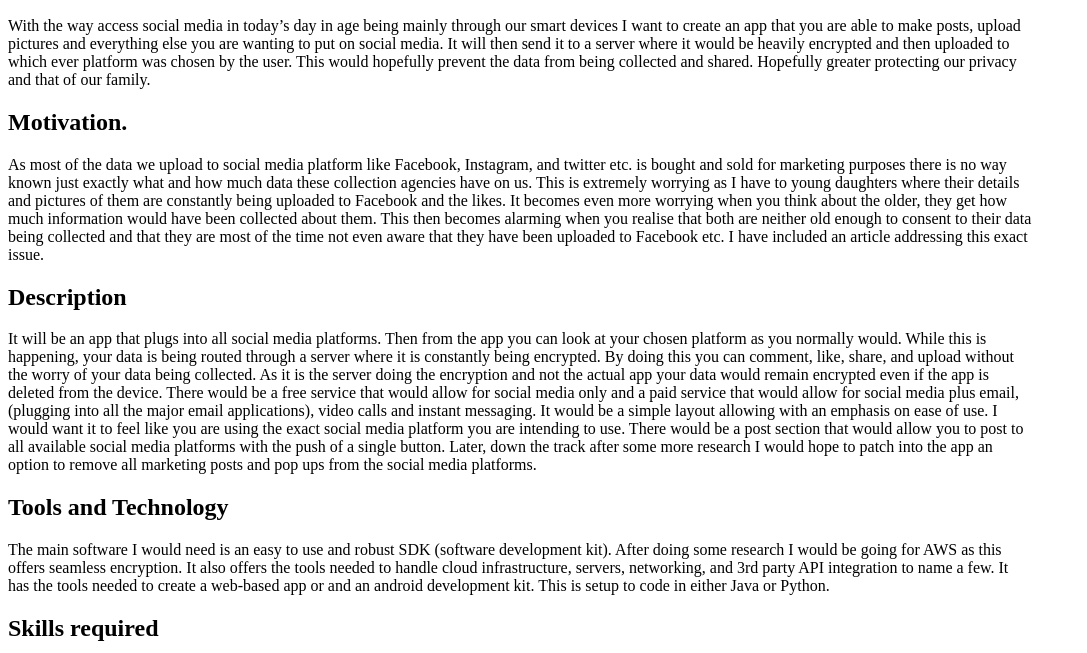
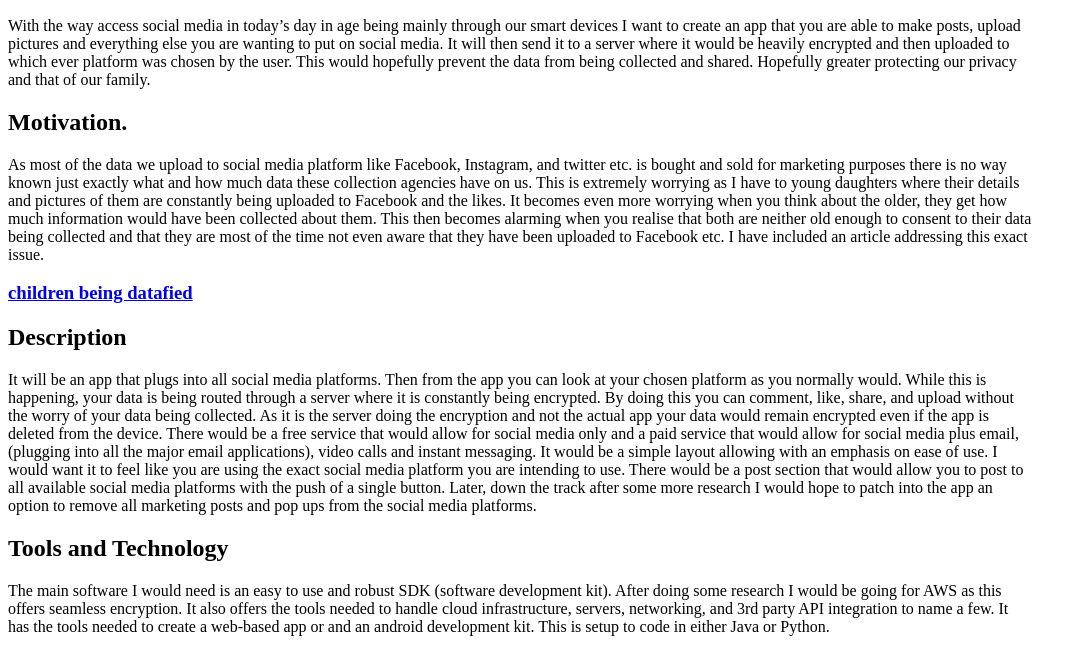
Before and after one commit to Jason-Halse/Assessment1, a plain HTML site: page assessment1/projectidea.html in a window 1280 px wide. Shown: the part 140-793 px from the top of the page, without its empty margins (0-1087 px from the left). Drawn offline with Linux system fonts and the light colour scheme.

Commit message:
Update projectidea.html

```diff
--- a/assessment1/projectidea.html
+++ b/assessment1/projectidea.html
@@ -26,6 +26,7 @@ worrying as I have to young daughters where their details and pictures of them a
 It becomes even more worrying when you think about the older, they get how much information would have been collected about them.
 This then becomes alarming when you realise that both are neither old enough to consent to their data being collected and that they
 are most of the time not even aware that they have been uploaded to Facebook etc. I have included an article addressing this exact issue.</p>
+<p><a href=https://techcrunch.com/2018/11/09/children-are-being-datafied-before-weve-understood-the-risks-report-warns/"><h3>children being datafied</a></p>
 
 <h2>Description</h2>
 
```
